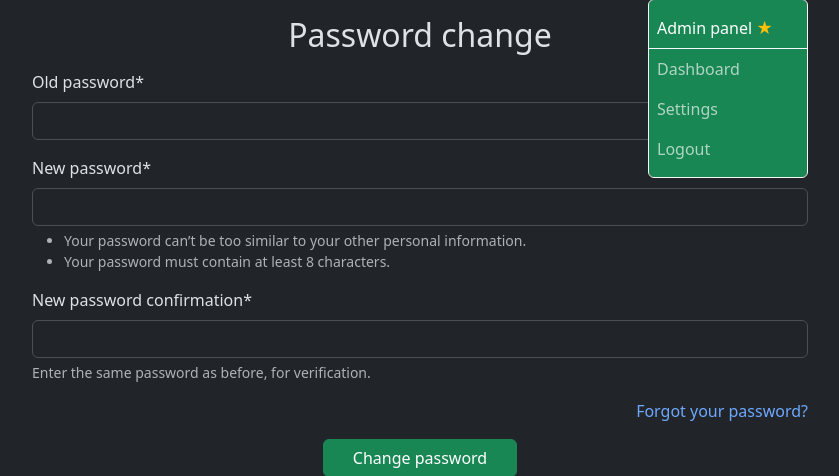
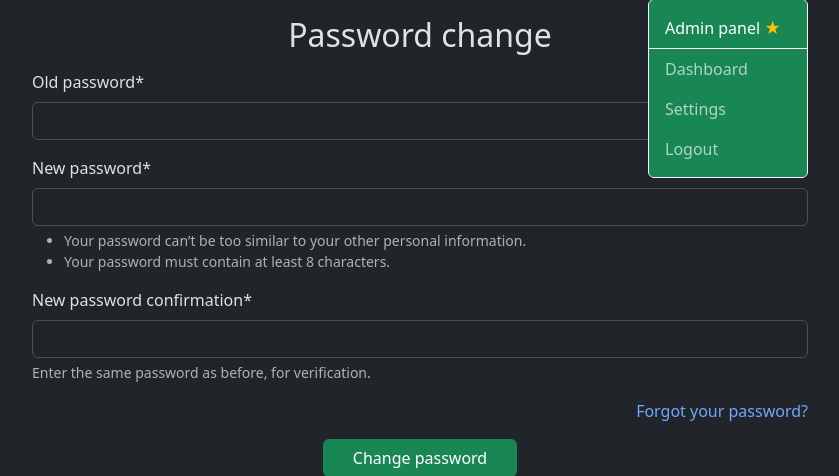
Before and after one commit to vitaliypopel/django-quiz, a Django app: page /password_change/ in a window 1280 px wide, after a click that opens the changed part. Shown: the part 56-532 px from the top of the page, without its empty margins (220-1059 px from the left). Run offline with Django 5.2, Linux system fonts and the light colour scheme; the visitor is signed in with stand-in values (Sample User, id 1); some libraries are stand-ins or nearby versions.

Commit message:
Fixed padding in navbar

```diff
--- a/project/templates/base.html
+++ b/project/templates/base.html
@@ -34,25 +34,25 @@
                                         <ul class="dropdown-menu dropdown-menu-end mt-2 bg-{{ color_theme }} border border-light">
                                             {% if request.user.is_staff %}
                                                 <li>
-                                                    <a class="nav-link active" href="/admin/">Admin panel <span class="text-warning">★</span></a>
+                                                    <a class="nav-link active ps-3" href="/admin/">Admin panel <span class="text-warning">★</span></a>
                                                 </li>
                                             {% endif %}
                                             <li class="{% if request.user.is_staff %}border-top border-light{% endif %}">
                                                 {% url 'quiz:dashboard' as dashboard_url %}
-                                                <a class="nav-link {% if request.path == dashboard_url %}active{% endif %}"
+                                                <a class="nav-link ps-3 {% if request.path == dashboard_url %}active{% endif %}"
                                                    href="{{ dashboard_url }}">Dashboard</a>
                                             </li>
                                             <li>
                                                 {% url 'quiz:settings' as settings_url %}
                                                 {% url 'quiz:account_settings' as account_settings %}
                                                 {% url 'quiz:security_settings' as security_settings %}
-                                                <a class="nav-link {% if request.path == settings_url or request.path == account_settings or request.path == security_settings %}active{% endif %}"
+                                                <a class="nav-link ps-3 {% if request.path == settings_url or request.path == account_settings or request.path == security_settings %}active{% endif %}"
                                                    href="{{ settings_url }}">Settings</a>
                                             </li>
                                             <li>
                                                 <form method="POST" action="{% url 'logout' %}">
                                                     {% csrf_token %}
-                                                    <input type="submit" class="nav-link" value="Logout">
+                                                    <input type="submit" class="nav-link ps-3" value="Logout">
                                                 </form>
                                             </li>
                                         </ul>
```
